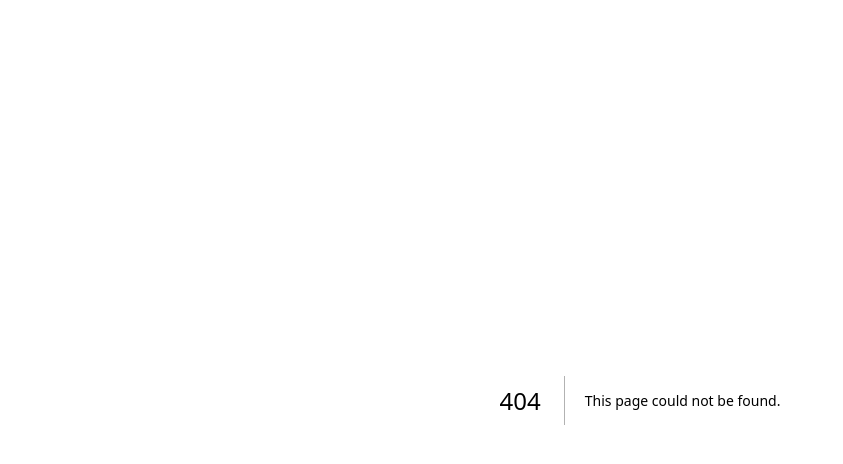
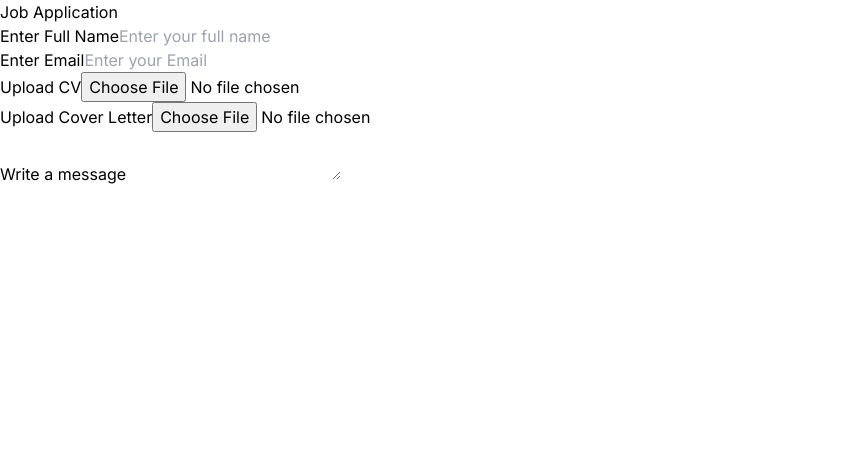
Before and after one commit to PerpetualOgechi/job-portal, a Next.js app: page /applications/1 in a window 1280 px wide. Before the commit this address had no page. Shown: the top 464 px of the page, without its empty margins (0-843 px from the left). Built offline with nearby package versions, Linux system fonts and the light colour scheme.

Commit message:
application

```diff
--- /dev/null
+++ b/app/applications/[id]/page.js
@@ -0,0 +1,12 @@
+import Applications from '@/components/applications/Applications'
+import React from 'react'
+
+const page = () => {
+  return (
+    <div>
+        <Applications />
+    </div>
+  )
+}
+
+export default page
--- /dev/null
+++ b/components/applications/Applications.jsx
@@ -0,0 +1,37 @@
+import React from 'react'
+
+const Applications = () => {
+    return (
+        <div>
+            <h1>Job Application</h1>
+            <form >
+                <div>
+                    <div>
+                        <label htmlFor="">Enter Full Name</label>
+                        <input type="text" placeholder='Enter your full name' />
+                    </div>
+                    <div>
+                        <label htmlFor="">Enter Email</label>
+                        <input type="email" placeholder='Enter your Email' />
+                    </div>
+                </div>
+                <div>
+                    <div>
+                        <label htmlFor="">Upload CV</label>
+                        <input type="file" placeholder='Enter your full name' />
+                    </div>
+                    <div>
+                        <label htmlFor="">Upload Cover Letter</label>
+                        <input type="file" placeholder='Enter your Email' />
+                    </div>
+                </div>
+                <div>
+                    <label htmlFor="">Write a message</label>
+                    <textarea name="" id=""></textarea>
+                </div>
+            </form>
+        </div>
+    )
+}
+
+export default Applications
--- a/components/featuredJobs/FeaturedJobs.jsx
+++ b/components/featuredJobs/FeaturedJobs.jsx
@@ -115,7 +115,7 @@ const FeaturedJobs = ({ title }) => {
 
     // ]
     return (
-        <div className='bg-[#D9D9D9] py-10 pt-36 md:px-36 overflow-x-hidden'>
+        <div className='bg-[#D9D9D9] py-10 pt-10 px-5 md:px-36 overflow-x-hidden'>
             <div className='flex flex-col justify-between md:flex-row'>
                 <h1 className='font-bold text-[35px]'>{title}
                     <span className='text-[#10B981]'> Jobs</span>
@@ -126,7 +126,7 @@ const FeaturedJobs = ({ title }) => {
                 </div>
             </div>
 
-            <div className='px-5 '
+            <div className='md:px-5 '
                 style={{
                     display: "grid",
                     gridTemplateColumns: "repeat(auto-fit,minmax(300px,1fr))",
--- a/components/jobDetails/JobDetails.jsx
+++ b/components/jobDetails/JobDetails.jsx
@@ -67,7 +67,7 @@ const JobDetails = (context) => {
 
                 </Link>
                 <div className='flex flex-col rounded-xl py-5 px-5  gap-3 border-2 border-[#60EEBF]'>
-                    <h1 className='text-[48px] font-medium text-[#333333]'>{data.title}</h1>
+                    <h1 className='text-[30px]  md:text-[48px] font-medium text-[#333333]'>{data.title}</h1>
                     <p>Basic Job Information</p>
                     <div className='flex flex-col gap-3'>
                         <h1 className='flex gap-12'><span className='font-bold '>Job category </span><span>: IT(Software)</span></h1>
@@ -81,13 +81,13 @@ const JobDetails = (context) => {
                 </div>
                 <div className='flex flex-col rounded-xl py-5 px-5  gap-5 border-2 border-[#60EEBF]'>
                     <div>
-                        <h1 className='text-[48px] font-medium text-[#333333]'>Job description:</h1>
+                        <h1 className='text-[30px]  md:text-[48px] font-medium text-[#333333]'>Job description:</h1>
                         <p>Lorem ipsum dolor sit amet, consectetur adipiscing elit.
                             Consequat nunc ac a magna at elementum. Cras arcu varius in aliquam habitant
                             fermentum. Mi sit lorem mollis vitae quis curabitur vestibulum.</p>
                     </div>
                     <div>
-                        <h1 className='text-[48px] font-medium text-[#333333]'>Requirements:</h1>
+                        <h1 className='text-[30px]  md:text-[48px] font-medium text-[#333333]'>Requirements:</h1>
                         <ol>
                             <li>1. 1/2 years experience</li>
                             <li>2. Academic: Bachelor/High School</li>
@@ -99,7 +99,7 @@ const JobDetails = (context) => {
                         </ol>
                     </div>
                     <div>
-                        <h1 className='text-[48px] font-medium text-[#333333]'>Other skills</h1>
+                        <h1 className='text-[30px] md:text-[48px] font-medium text-[#333333]'>Other skills</h1>
                         <ol>
                             <li>1. Communication kills</li>
                             <li>2. +ve attitude</li>
@@ -118,7 +118,7 @@ const JobDetails = (context) => {
             </div>
             <div className='flex flex-col gap-10 w-full md:w-[40%]'>
                 <div className='flex flex-col gap-5'>
-                    <h1 className='text-[32px] font-medium text-[#333333]'>About Company</h1>
+                    <h1 className='text-[25px] md:text-[32px] font-medium text-[#333333]'>About Company</h1>
                     <p className='flex flex-col'><span>Foodmandu is the fastest, easiest and most convenient way to enjoy the best food of your favourite restaurants at home,
                         at the office or wherever you want to.</span><br />
 
@@ -128,11 +128,11 @@ const JobDetails = (context) => {
                     <Link href={""} className='text-[#10B981]'>Learn more</Link>
                 </div>
                 <div className='flex flex-col gap-5'>
-                    <h1 className='text-[32px] font-medium text-[#333333]'>Our Location</h1>
+                    <h1 className='text-[25px] md:text-[32px] font-medium text-[#333333]'>Our Location</h1>
                     <img src="/location.svg" alt="" />
                 </div>
                 <div className='flex flex-col gap-5'>
-                    <h1 className='text-[32px] font-medium text-[#333333]'>Refer to a friend</h1>
+                    <h1 className='text-[25px] md:text-[32px] font-medium text-[#333333]'>Refer to a friend</h1>
                     <div className='flex gap-10'>
                         <img src="/facebook.svg" alt="" />
                         <img src="/linkedin.svg" alt="" />
@@ -141,14 +141,14 @@ const JobDetails = (context) => {
                     </div>
                 </div>
                 <div className='flex flex-col gap-2'>
-                    <h1 className='text-[32px] font-medium text-[#333333]'>Copy job URL link</h1>
+                    <h1 className='text-[25px] md:text-[32px] font-medium text-[#333333]'>Copy job URL link</h1>
                     <div>
                         <input type="text" placeholder='https://www.kreate.com/job-apply-325...' className='border border-[#10B981]  py-[5px] px-2' />
                         <button className='bg-[#10B981] text-white py-[6px] px-2'>Copy link</button>
                     </div>
                 </div>
                 <div className='hidden md:flex flex-col gap-2 '>
-                    <h1 className='text-[32px] font-medium text-[#333333]'>Recent Jobs</h1>
+                    <h1 className='text-[25px] md:text-[32px] font-medium text-[#333333]'>Recent Jobs</h1>
                     <div className='flex flex-col rounded-xl py-5 px-5  gap-5 border-2 border-[#60EEBF]'>
                         <div className='bg-[#60EEBF] w-full h-[70px] rounded-xl'></div>
                         <div className='bg-[#D9D9D9] w-full h-[70px] rounded-xl'></div>
--- a/components/jobs/Jobs.jsx
+++ b/components/jobs/Jobs.jsx
@@ -8,9 +8,9 @@ const Jobs = () => {
 
     return (
         <div className='pt-36 pb-10 px-5 md:px-32 overflow-x-hidden'>
-            <div className='flex flex-col px-5 gap-10 '>
+            <div className='flex flex-col md:px-5 gap-10 '>
                 <h1 className='font-medium text-[25px] text-center sb:text-[40px]'>Discover More than <span className='text-[#10B981]'>5000+ Jobs</span></h1>
-                <div className='px-16 flex flex-col'>
+                <div className='md:px-16 flex flex-col'>
                     <div className='flex flex-col items-center pb-5 gap-5 sb:flex-row justify-between w-full '>
                         <div className='border-4 px-5 flex text-center py-1.5 border-black rounded-2xl'>
                             <img src="dark-search-icon.svg" sizes={20} alt="" />
@@ -35,7 +35,7 @@ const Jobs = () => {
             <div className='flex flex-col-reverse md:flex-row pt-20'>
                 <div className='w-full md:w-[30%] md:flex md:flex-col gap-10'
                 >
-                    <div className='flex justify-between md:flex-col'>
+                    <div className='flex justify-between md:flex-col pb-5 md:pb-0'>
                         <div className='flex flex-col gap-5' >
                             <label htmlFor=""
                                 className='font-bold text-[20px]'
@@ -81,6 +81,7 @@ const Jobs = () => {
 
                         </div>
                     </div>
+                    <div className='flex justify-between md:flex-col'>
                         <div className='flex flex-col gap-5' >
                             <label htmlFor=""
                                 className='font-bold text-[20px]'
@@ -126,8 +127,9 @@ const Jobs = () => {
 
                         </div>
                     </div>
-                <div className='w-full md:flex-1'>
-                    <div className='flex justify-between p-5'>
+                </div>
+                <div className='w-full pb-10 md:flex-1'>
+                    <div className='flex justify-between  py-5 md:px-5'>
                         <div>
                             <h1>All Jobs</h1>
                             <p>Showing 22 results</p>
@@ -136,7 +138,7 @@ const Jobs = () => {
                             <h1>Sort by: <span>Most relevant</span></h1>
                         </div>
                     </div>
-                    <div className='px-5 flex flex-col gap-5'
+                    <div className='md:px-5 flex flex-col gap-5'
 
                     >
                         {
@@ -176,7 +178,7 @@ const Jobs = () => {
 
 
 
-                                                    <Link href="" className='bg-[#10B981] text-[#fff] py-3 px-10 rounded-xl'>Apply Now</Link>
+                                                    <Link key={index} href={`applications/${id}`} className='bg-[#10B981] text-[#fff] py-3 px-10 rounded-xl'>Apply Now</Link>
 
                                                 </div>
 
```
Lines whose indentation alone changed are shown as unchanged.
